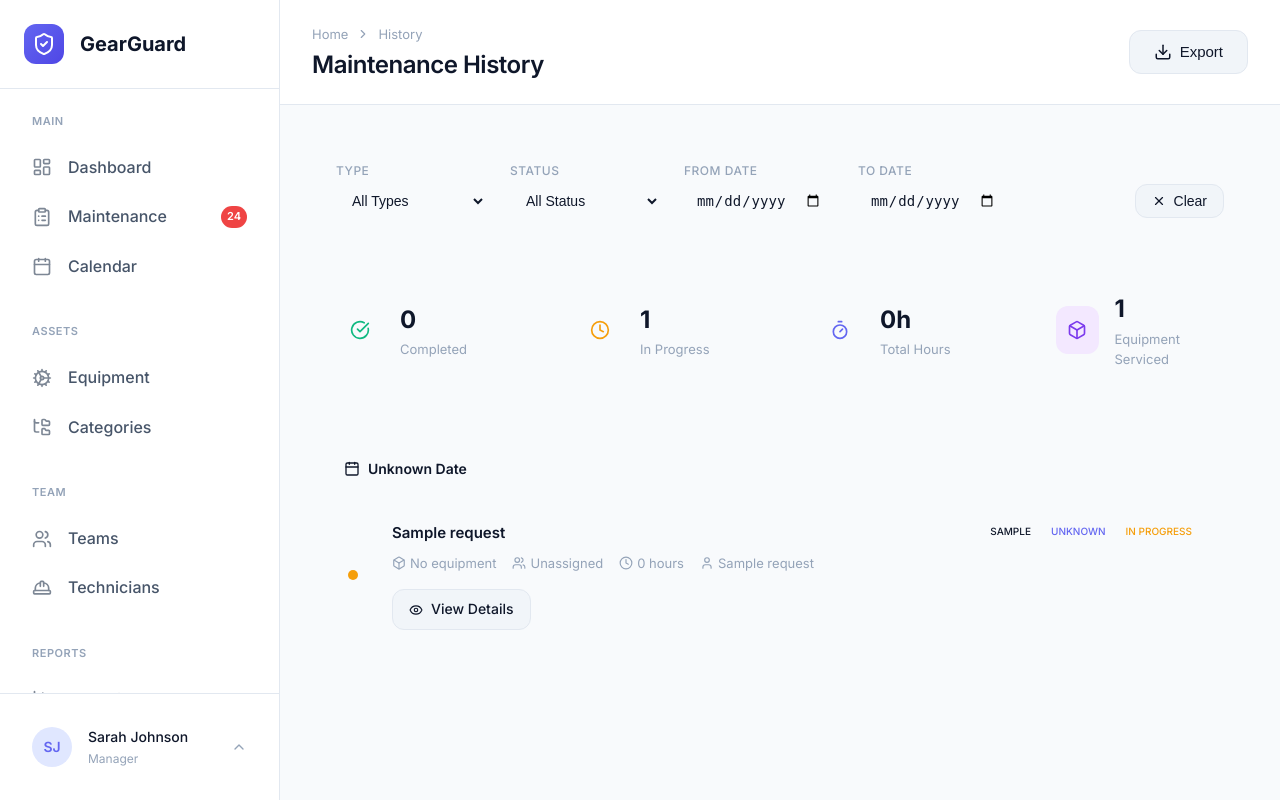
After one commit to ADG1411/odoo-hackathon, a Flask app: page /history in a window 1280 px wide. The commit adds this page. Run offline with Flask 3, Linux system fonts and the light colour scheme; tables that the repository leaves empty hold one stand-in row (values such as "Sample post").

Commit message:
feat: Add maintenance history page and update sidebar navigation

```diff
--- a/backend/routes/views.py
+++ b/backend/routes/views.py
@@ -85,6 +85,12 @@ def reports():
     return render_template('reports.html')
 
 
+@views.route('/history')
+def history():
+    """Maintenance history page"""
+    return render_template('history.html')
+
+
 @views.route('/settings')
 def settings():
     """Settings page"""
--- /dev/null
+++ b/frontend/templates/history.html
@@ -0,0 +1,582 @@
+{% extends "base.html" %}
+
+{% block title %}Maintenance History - GearGuard{% endblock %}
+
+{% block body %}
+<div class="app-layout">
+  {% include "partials/sidebar.html" %}
+
+  <main class="main-content">
+    <header class="page-header">
+      <div class="page-header-content">
+        <div class="page-title-section">
+          <nav class="page-breadcrumb">
+            <a href="/">Home</a>
+            <i data-lucide="chevron-right" style="width: 14px; height: 14px;"></i>
+            <span>History</span>
+          </nav>
+          <h1 class="page-title">Maintenance History</h1>
+        </div>
+
+        <div class="page-actions">
+          <button class="btn btn-secondary" onclick="exportHistory()">
+            <i data-lucide="download" style="width: 18px; height: 18px;"></i>
+            Export
+          </button>
+        </div>
+      </div>
+    </header>
+
+    <div class="page-body">
+      <div class="page-body-inner">
+        <!-- Filters Bar -->
+        <div class="filters-bar">
+          <div class="filter-group">
+            <div class="filter-item">
+              <label class="filter-label">Type</label>
+              <select class="filter-select" id="filter-type" onchange="applyFilters()">
+                <option value="">All Types</option>
+                <option value="preventive">Preventive</option>
+                <option value="corrective">Corrective</option>
+                <option value="predictive">Predictive</option>
+                <option value="emergency">Emergency</option>
+              </select>
+            </div>
+            <div class="filter-item">
+              <label class="filter-label">Status</label>
+              <select class="filter-select" id="filter-status" onchange="applyFilters()">
+                <option value="">All Status</option>
+                <option value="completed">Completed</option>
+                <option value="in-progress">In Progress</option>
+                <option value="pending">Pending</option>
+              </select>
+            </div>
+            <div class="filter-item">
+              <label class="filter-label">From Date</label>
+              <input type="date" class="filter-input" id="filter-date-from" onchange="applyFilters()">
+            </div>
+            <div class="filter-item">
+              <label class="filter-label">To Date</label>
+              <input type="date" class="filter-input" id="filter-date-to" onchange="applyFilters()">
+            </div>
+          </div>
+          <button class="btn btn-secondary btn-sm" onclick="clearFilters()">
+            <i data-lucide="x" style="width: 14px; height: 14px;"></i>
+            Clear
+          </button>
+        </div>
+
+        <!-- Summary Stats -->
+        <div class="history-stats">
+          <div class="stat-card">
+            <div class="stat-icon completed">
+              <i data-lucide="check-circle" style="width: 20px; height: 20px;"></i>
+            </div>
+            <div class="stat-info">
+              <div class="stat-value" id="stat-completed">0</div>
+              <div class="stat-label">Completed</div>
+            </div>
+          </div>
+          <div class="stat-card">
+            <div class="stat-icon in-progress">
+              <i data-lucide="clock" style="width: 20px; height: 20px;"></i>
+            </div>
+            <div class="stat-info">
+              <div class="stat-value" id="stat-in-progress">0</div>
+              <div class="stat-label">In Progress</div>
+            </div>
+          </div>
+          <div class="stat-card">
+            <div class="stat-icon total-hours">
+              <i data-lucide="timer" style="width: 20px; height: 20px;"></i>
+            </div>
+            <div class="stat-info">
+              <div class="stat-value" id="stat-hours">0h</div>
+              <div class="stat-label">Total Hours</div>
+            </div>
+          </div>
+          <div class="stat-card">
+            <div class="stat-icon equipment">
+              <i data-lucide="box" style="width: 20px; height: 20px;"></i>
+            </div>
+            <div class="stat-info">
+              <div class="stat-value" id="stat-equipment">0</div>
+              <div class="stat-label">Equipment Serviced</div>
+            </div>
+          </div>
+        </div>
+
+        <!-- Timeline View -->
+        <div class="history-container">
+          <div class="history-timeline" id="history-timeline">
+            <div class="loading-placeholder">
+              <i data-lucide="loader" class="spinning"></i>
+              <p>Loading history...</p>
+            </div>
+          </div>
+        </div>
+      </div>
+    </div>
+  </main>
+</div>
+
+<style>
+.filters-bar {
+  display: flex;
+  align-items: flex-end;
+  justify-content: space-between;
+  gap: var(--space-md);
+  padding: var(--space-lg);
+  background: var(--card-bg);
+  border: 1px solid var(--border-color);
+  border-radius: var(--radius-lg);
+  margin-bottom: var(--space-lg);
+  flex-wrap: wrap;
+}
+
+.filter-group {
+  display: flex;
+  gap: var(--space-lg);
+  flex-wrap: wrap;
+}
+
+.filter-item {
+  display: flex;
+  flex-direction: column;
+  gap: var(--space-xs);
+}
+
+.filter-label {
+  font-size: 12px;
+  font-weight: 500;
+  color: var(--text-muted);
+  text-transform: uppercase;
+  letter-spacing: 0.5px;
+}
+
+.filter-select, .filter-input {
+  padding: 8px 12px;
+  border: 1px solid var(--border-color);
+  border-radius: var(--radius-md);
+  font-size: 14px;
+  background: var(--card-bg);
+  color: var(--text-primary);
+  min-width: 150px;
+}
+
+.filter-select:focus, .filter-input:focus {
+  outline: none;
+  border-color: var(--primary);
+  box-shadow: 0 0 0 3px var(--primary-bg);
+}
+
+.history-stats {
+  display: grid;
+  grid-template-columns: repeat(4, 1fr);
+  gap: var(--space-lg);
+  margin-bottom: var(--space-xl);
+}
+
+@media (max-width: 900px) {
+  .history-stats { grid-template-columns: repeat(2, 1fr); }
+}
+
+@media (max-width: 500px) {
+  .history-stats { grid-template-columns: 1fr; }
+}
+
+.stat-card {
+  background: var(--card-bg);
+  border: 1px solid var(--border-color);
+  border-radius: var(--radius-lg);
+  padding: var(--space-lg);
+  display: flex;
+  align-items: center;
+  gap: var(--space-md);
+}
+
+.stat-icon {
+  width: 48px;
+  height: 48px;
+  border-radius: var(--radius-md);
+  display: flex;
+  align-items: center;
+  justify-content: center;
+}
+
+.stat-icon.completed { background: var(--success-bg); color: var(--success); }
+.stat-icon.in-progress { background: var(--warning-bg); color: var(--warning); }
+.stat-icon.total-hours { background: var(--primary-bg); color: var(--primary); }
+.stat-icon.equipment { background: #f3e8ff; color: #7c3aed; }
+
+.stat-value {
+  font-size: 24px;
+  font-weight: 700;
+  color: var(--text-primary);
+}
+
+.stat-label {
+  font-size: 13px;
+  color: var(--text-muted);
+}
+
+.history-container {
+  background: var(--card-bg);
+  border: 1px solid var(--border-color);
+  border-radius: var(--radius-lg);
+  padding: var(--space-xl);
+}
+
+.history-timeline {
+  position: relative;
+}
+
+.timeline-group {
+  margin-bottom: var(--space-xl);
+}
+
+.timeline-date {
+  font-size: 14px;
+  font-weight: 600;
+  color: var(--text-primary);
+  margin-bottom: var(--space-md);
+  padding-bottom: var(--space-sm);
+  border-bottom: 1px solid var(--border-color);
+  display: flex;
+  align-items: center;
+  gap: var(--space-sm);
+}
+
+.timeline-items {
+  position: relative;
+  padding-left: var(--space-xl);
+}
+
+.timeline-items::before {
+  content: '';
+  position: absolute;
+  left: 8px;
+  top: 0;
+  bottom: 0;
+  width: 2px;
+  background: var(--border-color);
+}
+
+.timeline-item {
+  position: relative;
+  padding: var(--space-md);
+  margin-bottom: var(--space-md);
+  background: var(--muted-bg);
+  border-radius: var(--radius-md);
+  transition: all 0.2s ease;
+}
+
+.timeline-item:hover {
+  background: var(--border-color);
+}
+
+.timeline-item::before {
+  content: '';
+  position: absolute;
+  left: calc(-1 * var(--space-xl) + 4px);
+  top: 50%;
+  transform: translateY(-50%);
+  width: 10px;
+  height: 10px;
+  border-radius: 50%;
+  background: var(--primary);
+  border: 2px solid var(--card-bg);
+}
+
+.timeline-item.completed::before { background: var(--success); }
+.timeline-item.in-progress::before { background: var(--warning); }
+.timeline-item.pending::before { background: var(--text-muted); }
+
+.timeline-header {
+  display: flex;
+  align-items: flex-start;
+  justify-content: space-between;
+  gap: var(--space-md);
+  margin-bottom: var(--space-sm);
+}
+
+.timeline-title {
+  font-size: 15px;
+  font-weight: 600;
+  color: var(--text-primary);
+}
+
+.timeline-badges {
+  display: flex;
+  gap: var(--space-xs);
+}
+
+.badge {
+  font-size: 10px;
+  padding: 2px 8px;
+  border-radius: var(--radius-full);
+  font-weight: 500;
+  text-transform: uppercase;
+}
+
+.badge-priority-high { background: var(--danger-bg); color: var(--danger); }
+.badge-priority-medium { background: var(--warning-bg); color: var(--warning); }
+.badge-priority-low { background: var(--success-bg); color: var(--success); }
+
+.badge-type { background: var(--primary-bg); color: var(--primary); }
+.badge-status-completed { background: var(--success-bg); color: var(--success); }
+.badge-status-in-progress { background: var(--warning-bg); color: var(--warning); }
+.badge-status-pending { background: var(--muted-bg); color: var(--text-muted); }
+
+.timeline-meta {
+  display: flex;
+  flex-wrap: wrap;
+  gap: var(--space-md);
+  font-size: 13px;
+  color: var(--text-muted);
+}
+
+.timeline-meta-item {
+  display: flex;
+  align-items: center;
+  gap: var(--space-xs);
+}
+
+.timeline-actions {
+  margin-top: var(--space-sm);
+  padding-top: var(--space-sm);
+  border-top: 1px solid var(--border-color);
+}
+
+.loading-placeholder {
+  display: flex;
+  flex-direction: column;
+  align-items: center;
+  padding: 60px;
+  color: var(--text-muted);
+  gap: var(--space-md);
+}
+
+.spinning { animation: spin 1s linear infinite; }
+@keyframes spin { from { transform: rotate(0deg); } to { transform: rotate(360deg); } }
+
+.empty-state {
+  text-align: center;
+  padding: 60px;
+  color: var(--text-muted);
+}
+
+.empty-state i {
+  margin-bottom: var(--space-md);
+  opacity: 0.5;
+}
+</style>
+
+<script>
+let allRequests = [];
+let filteredRequests = [];
+
+document.addEventListener('DOMContentLoaded', loadHistory);
+
+async function loadHistory() {
+  try {
+    const data = await GearGuardAPI.requests.getAll();
+    allRequests = data.requests || data || [];
+
+    // Sort by date (most recent first)
+    allRequests.sort((a, b) => new Date(b.created_at || 0) - new Date(a.created_at || 0));
+
+    filteredRequests = [...allRequests];
+    updateStats();
+    renderTimeline();
+  } catch (error) {
+    console.error('Failed to load history:', error);
+    document.getElementById('history-timeline').innerHTML = `
+      <div class="empty-state">
+        <i data-lucide="alert-circle" style="width: 48px; height: 48px;"></i>
+        <p>Failed to load history</p>
+      </div>
+    `;
+    lucide.createIcons();
+  }
+}
+
+function updateStats() {
+  const completed = filteredRequests.filter(r => r.stage?.name === 'Done').length;
+  const inProgress = filteredRequests.filter(r => r.stage?.name !== 'Done' && r.stage?.name !== 'New').length;
+  const totalHours = filteredRequests.reduce((sum, r) => sum + (r.duration || 0), 0);
+  const uniqueEquipment = new Set(filteredRequests.filter(r => r.equipment_id).map(r => r.equipment_id)).size;
+
+  document.getElementById('stat-completed').textContent = completed;
+  document.getElementById('stat-in-progress').textContent = inProgress;
+  document.getElementById('stat-hours').textContent = totalHours + 'h';
+  document.getElementById('stat-equipment').textContent = uniqueEquipment;
+}
+
+function renderTimeline() {
+  const timeline = document.getElementById('history-timeline');
+
+  if (filteredRequests.length === 0) {
+    timeline.innerHTML = `
+      <div class="empty-state">
+        <i data-lucide="history" style="width: 48px; height: 48px;"></i>
+        <p>No maintenance history found</p>
+      </div>
+    `;
+    lucide.createIcons();
+    return;
+  }
+
+  // Group by date
+  const groupedByDate = {};
+  filteredRequests.forEach(req => {
+    const date = req.created_at ? new Date(req.created_at).toDateString() : 'Unknown Date';
+    if (!groupedByDate[date]) groupedByDate[date] = [];
+    groupedByDate[date].push(req);
+  });
+
+  let html = '';
+  Object.entries(groupedByDate).forEach(([date, requests]) => {
+    const formattedDate = date !== 'Unknown Date' ?
+      new Date(date).toLocaleDateString('en-US', { weekday: 'long', year: 'numeric', month: 'long', day: 'numeric' }) :
+      date;
+
+    html += `
+      <div class="timeline-group">
+        <div class="timeline-date">
+          <i data-lucide="calendar" style="width: 16px; height: 16px;"></i>
+          ${formattedDate}
+        </div>
+        <div class="timeline-items">
+          ${requests.map(req => renderTimelineItem(req)).join('')}
+        </div>
+      </div>
+    `;
+  });
+
+  timeline.innerHTML = html;
+  lucide.createIcons();
+}
+
+function renderTimelineItem(req) {
+  const statusClass = req.stage?.name === 'Done' ? 'completed' :
+                      (req.stage?.name === 'New' ? 'pending' : 'in-progress');
+  const statusLabel = req.stage?.name === 'Done' ? 'Completed' :
+                      (req.stage?.name === 'New' ? 'Pending' : 'In Progress');
+
+  return `
+    <div class="timeline-item ${statusClass}">
+      <div class="timeline-header">
+        <div class="timeline-title">${req.name || 'Maintenance Request'}</div>
+        <div class="timeline-badges">
+          <span class="badge badge-priority-${req.priority || 'medium'}">${(req.priority || 'medium').toUpperCase()}</span>
+          <span class="badge badge-type">${formatType(req.maintenance_type)}</span>
+          <span class="badge badge-status-${statusClass}">${statusLabel}</span>
+        </div>
+      </div>
+      <div class="timeline-meta">
+        <span class="timeline-meta-item">
+          <i data-lucide="box" style="width: 14px; height: 14px;"></i>
+          ${req.equipment?.name || 'No equipment'}
+        </span>
+        <span class="timeline-meta-item">
+          <i data-lucide="users" style="width: 14px; height: 14px;"></i>
+          ${req.team?.name || 'Unassigned'}
+        </span>
+        <span class="timeline-meta-item">
+          <i data-lucide="clock" style="width: 14px; height: 14px;"></i>
+          ${req.duration || 0} hours
+        </span>
+        ${req.requester_name ? `
+          <span class="timeline-meta-item">
+            <i data-lucide="user" style="width: 14px; height: 14px;"></i>
+            ${req.requester_name}
+          </span>
+        ` : ''}
+      </div>
+      <div class="timeline-actions">
+        <a href="/requests/${req.id}" class="btn btn-secondary btn-sm">
+          <i data-lucide="eye" style="width: 14px; height: 14px;"></i>
+          View Details
+        </a>
+      </div>
+    </div>
+  `;
+}
+
+function formatType(type) {
+  const types = { preventive: 'Preventive', corrective: 'Corrective', predictive: 'Predictive', emergency: 'Emergency' };
+  return types[type] || type || 'Unknown';
+}
+
+function applyFilters() {
+  const typeFilter = document.getElementById('filter-type').value;
+  const statusFilter = document.getElementById('filter-status').value;
+  const dateFrom = document.getElementById('filter-date-from').value;
+  const dateTo = document.getElementById('filter-date-to').value;
+
+  filteredRequests = allRequests.filter(req => {
+    // Type filter
+    if (typeFilter && req.maintenance_type !== typeFilter) return false;
+
+    // Status filter
+    if (statusFilter) {
+      const isCompleted = req.stage?.name === 'Done';
+      const isPending = req.stage?.name === 'New';
+      if (statusFilter === 'completed' && !isCompleted) return false;
+      if (statusFilter === 'pending' && !isPending) return false;
+      if (statusFilter === 'in-progress' && (isCompleted || isPending)) return false;
+    }
+
+    // Date filters
+    if (dateFrom && req.created_at) {
+      if (new Date(req.created_at) < new Date(dateFrom)) return false;
+    }
+    if (dateTo && req.created_at) {
+      if (new Date(req.created_at) > new Date(dateTo + 'T23:59:59')) return false;
+    }
+
+    return true;
+  });
+
+  updateStats();
+  renderTimeline();
+}
+
+function exportHistory() {
+  const data = {
+    exported_at: new Date().toISOString(),
+    total_records: filteredRequests.length,
+    history: filteredRequests.map(req => ({
+      id: req.id,
+      name: req.name,
+      equipment: req.equipment?.name,
+      type: req.maintenance_type,
+      priority: req.priority,
+      status: req.stage?.name,
+      team: req.team?.name,
+      requester: req.requester_name,
+      duration_hours: req.duration,
+      created_at: req.created_at,
+      scheduled_date: req.scheduled_date
+    }))
+  };
+
+  const blob = new Blob([JSON.stringify(data, null, 2)], { type: 'application/json' });
+  const url = URL.createObjectURL(blob);
+  const a = document.createElement('a');
+  a.href = url;
+  a.download = `maintenance-history-${new Date().toISOString().split('T')[0]}.json`;
+  a.click();
+  URL.revokeObjectURL(url);
+}
+
+function clearFilters() {
+  document.getElementById('filter-type').value = '';
+  document.getElementById('filter-status').value = '';
+  document.getElementById('filter-date-from').value = '';
+  document.getElementById('filter-date-to').value = '';
+  applyFilters();
+}
+</script>
+{% endblock %}
--- a/frontend/templates/partials/sidebar.html
+++ b/frontend/templates/partials/sidebar.html
@@ -63,7 +63,7 @@
         <i data-lucide="bar-chart-3" class="nav-item-icon"></i>
         <span>Analytics</span>
       </a>
-      <a href="/reports/history" class="nav-item">
+      <a href="/history" class="nav-item {{ 'active' if request.path == '/history' else '' }}">
         <i data-lucide="history" class="nav-item-icon"></i>
         <span>History</span>
       </a>
```
